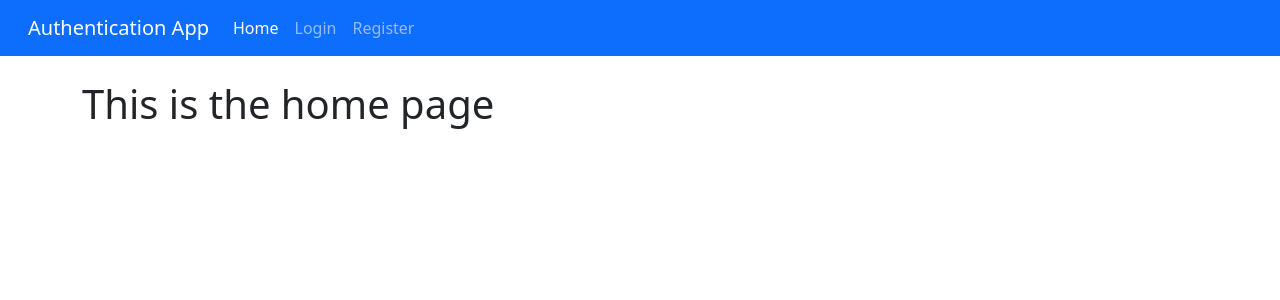
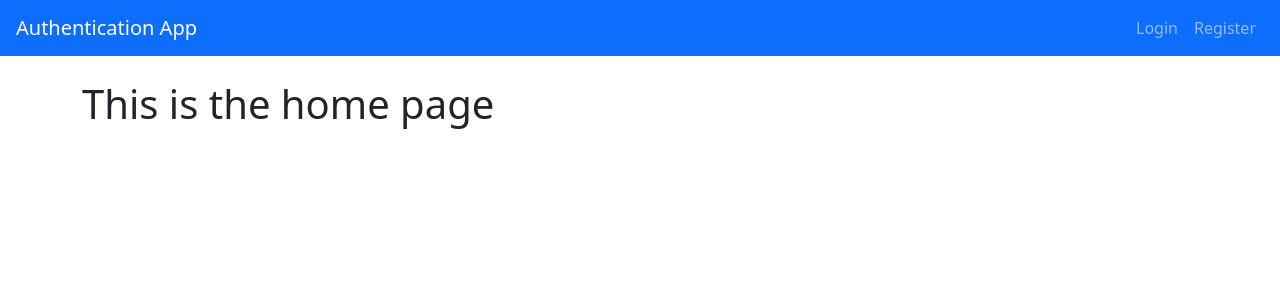
Before and after one commit to Barr1cade/AuthPage, a Django app: template authenticate/templates/authenticate/home.html in a window 1280 px wide. Shown: the top 300 px of the page. Run offline with Django 3.2, Linux system fonts and the light colour scheme; the template is opened without the code that fills it, so the values that code supplies are empty; some libraries are stand-ins or nearby versions.

Commit message:
Edited NavBar to 4.1 v

```diff
--- a/authenticate/templates/authenticate/base.html
+++ b/authenticate/templates/authenticate/base.html
@@ -14,17 +14,15 @@
     <title>Hello, world!</title>
   </head>
   <body>
+
   <nav class="navbar navbar-expand-lg navbar-dark bg-primary">
-      <div class="container-fluid">
-        <a class="navbar-brand" href="#">Authentication App</a>
-        <button class="navbar-toggler" type="button" data-bs-toggle="collapse" data-bs-target="#navbarSupportedContent" aria-controls="navbarSupportedContent" aria-expanded="false" aria-label="Toggle navigation">
+  <a class="navbar-brand" href="{% url 'home' %}">Authentication App</a>
+  <button class="navbar-toggler" type="button" data-toggle="collapse" data-target="#navbarSupportedContent" aria-controls="navbarSupportedContent" aria-expanded="false" aria-label="Toggle navigation">
     <span class="navbar-toggler-icon"></span>
   </button>
+
   <div class="collapse navbar-collapse" id="navbarSupportedContent">
-          <ul class="navbar-nav me-auto mb-2 mb-lg-0">
-            <li class="nav-item">
-              <a class="nav-link active" aria-current="page" href="{% url 'home' %}">Home</a>
-            </li>
+    <ul class="navbar-nav ml-auto">
       {% if user.is_authenticated %}
           <li class="nav-item">
               <a class="nav-link" href="{% url 'logout' %}">Logout</a>
@@ -38,7 +36,10 @@
           </li>
       {% endif %}
     </ul>
-        </div>
+    <!-- <form class="form-inline my-2 my-lg-0">
+      <input class="form-control mr-sm-2" type="search" placeholder="Search" aria-label="Search">
+      <button class="btn btn-outline-success my-2 my-sm-0" type="submit">Search</button>
+    </form> -->
   </div>
   </nav>
 
```
Lines whose indentation alone changed are shown as unchanged.
